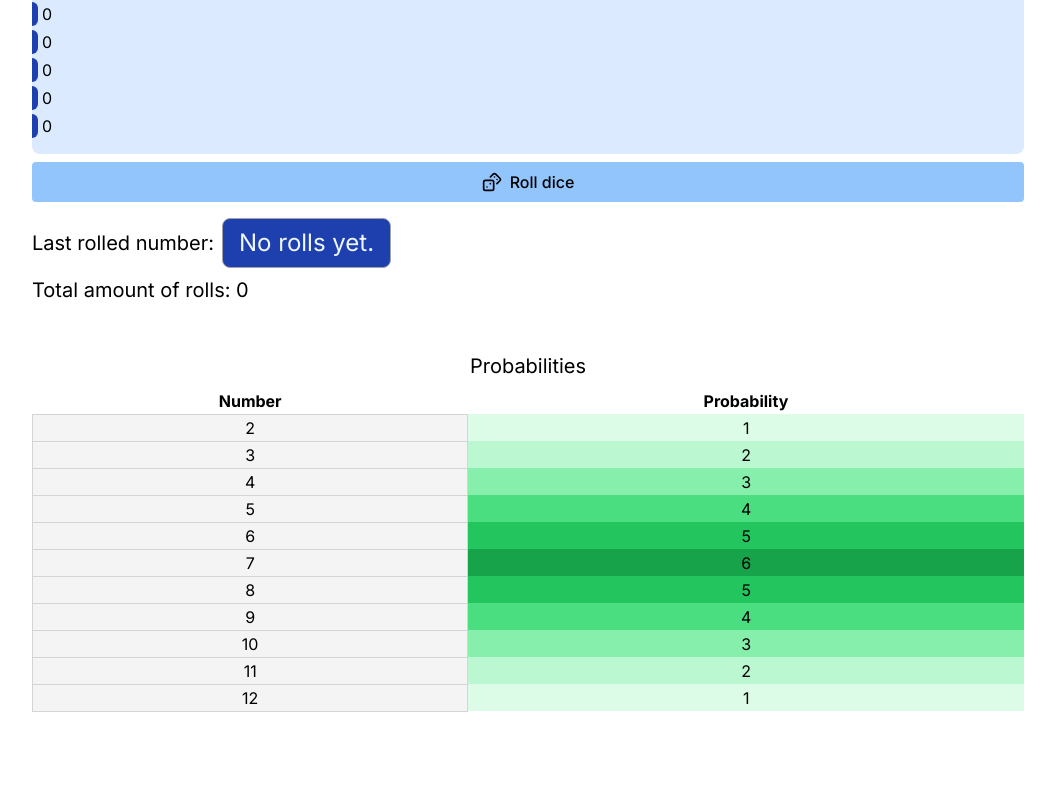
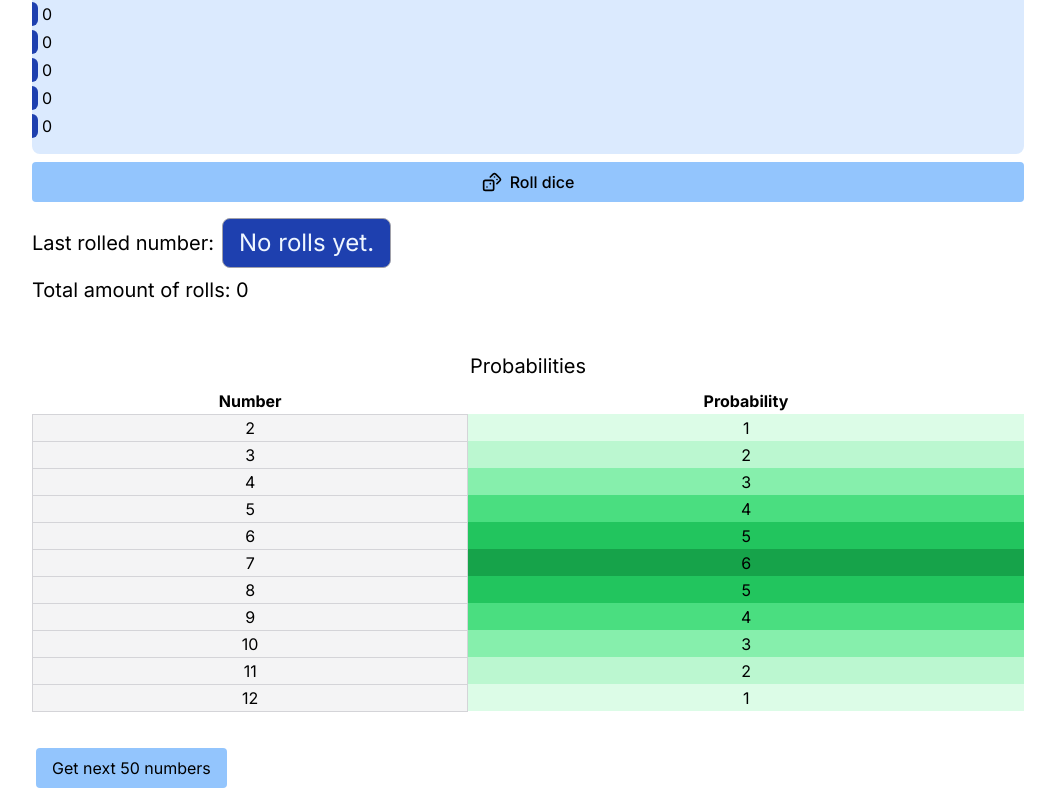
Before and after one commit to tsykin/dicelogic, a Next.js app: page / in a window 1280 px wide. Shown: the part 347-1155 px from the top of the page, without its empty margins (112-1167 px from the left). Before the commit the page ends 1107 px from the top, so only its background shows below. Built offline with nearby package versions, Linux system fonts and the light colour scheme.

Commit message:
Restore generate50Numbers button and add duplicate key comment
- Move generate50Numbers button from commented code to bottom of page
- Add comment explaining duplicate key issue in numbers mapping
- Apply changes to both main page and catan page

```diff
--- a/src/app/catan/page.jsx
+++ b/src/app/catan/page.jsx
@@ -94,12 +94,6 @@ export default function Home() {
         ))}
       </div>
       <div className="flex flex-col mt-2">
-        {/* <button
-          onClick={generate50Numbers}
-          className="bg-blue-300 px-4 py-2 rounded m-1"
-        >
-          Get next 50 numbers
-        </button> */}
         <button
           onClick={generate1Number}
           className="flex justify-center font-medium items-center bg-blue-300 px-4 py-2 rounded gap-2 active:scale-95 transition-transform"
@@ -126,7 +120,7 @@ export default function Home() {
       <div className="grid grid-cols-6 gap-3">
         {numbers.map((number) => (
           <p
-            key={number}
+            key={number} // This causes duplicate keys when same numbers are rolled
             className="text-center bg-zinc-200 rounded-lg p-2 border border-zinc-400"
           >
             {number}
@@ -179,6 +173,12 @@ export default function Home() {
           </tbody>
         </table>
       </div>
+      <button
+        onClick={generate50Numbers}
+        className="bg-blue-300 px-4 py-2 rounded m-1"
+      >
+        Get next 50 numbers
+      </button>
     </main>
   );
 }
--- a/src/app/page.jsx
+++ b/src/app/page.jsx
@@ -94,12 +94,6 @@ export default function Home() {
         ))}
       </div>
       <div className="flex flex-col mt-2">
-        {/* <button
-          onClick={generate50Numbers}
-          className="bg-blue-300 px-4 py-2 rounded m-1"
-        >
-          Get next 50 numbers
-        </button> */}
         <button
           onClick={generate1Number}
           className="flex justify-center font-medium items-center bg-blue-300 px-4 py-2 rounded gap-2 active:scale-95 transition-transform"
@@ -126,7 +120,7 @@ export default function Home() {
       <div className="grid grid-cols-6 gap-3">
         {numbers.map((number) => (
           <p
-            key={number}
+            key={number} // This causes duplicate keys when same numbers are rolled
             className="text-center bg-zinc-200 rounded-lg p-2 border border-zinc-400"
           >
             {number}
@@ -179,6 +173,12 @@ export default function Home() {
           </tbody>
         </table>
       </div>
+      <button
+        onClick={generate50Numbers}
+        className="bg-blue-300 px-4 py-2 rounded m-1"
+      >
+        Get next 50 numbers
+      </button>
     </main>
   );
 }
```
